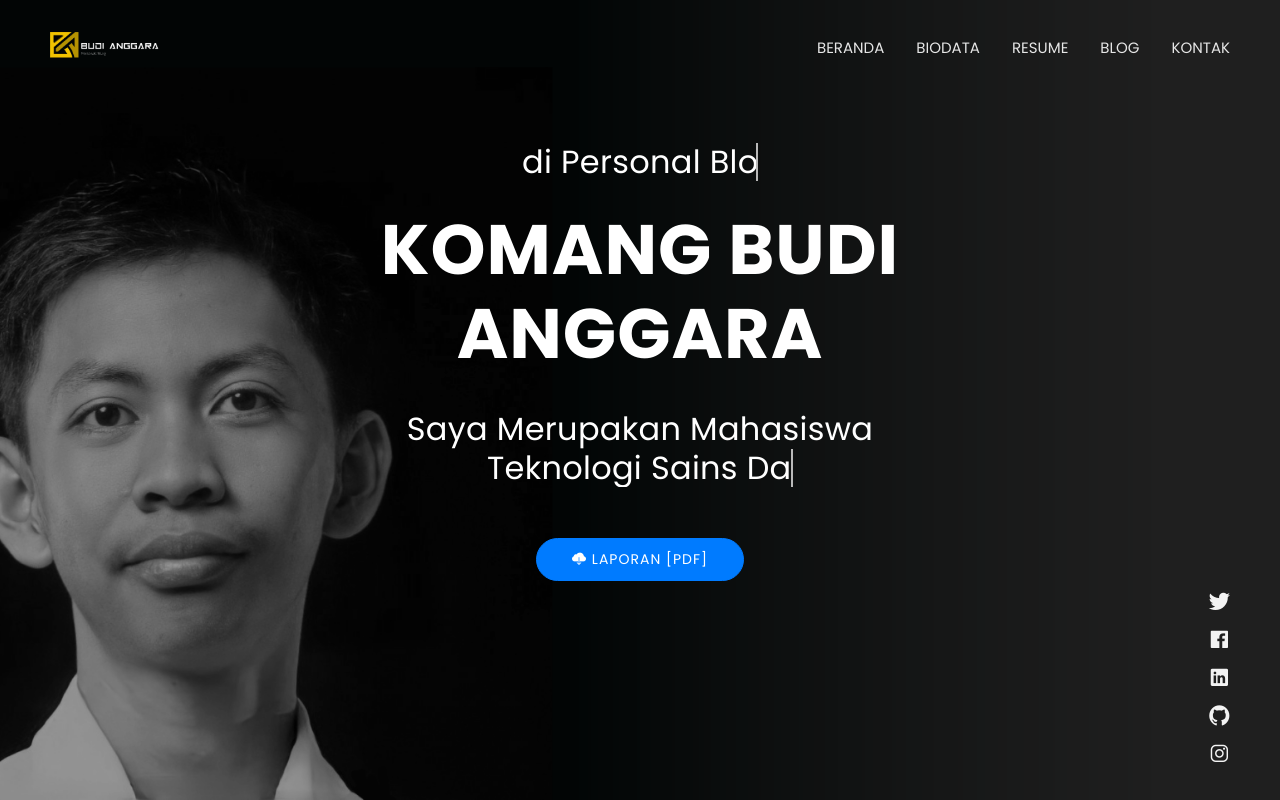
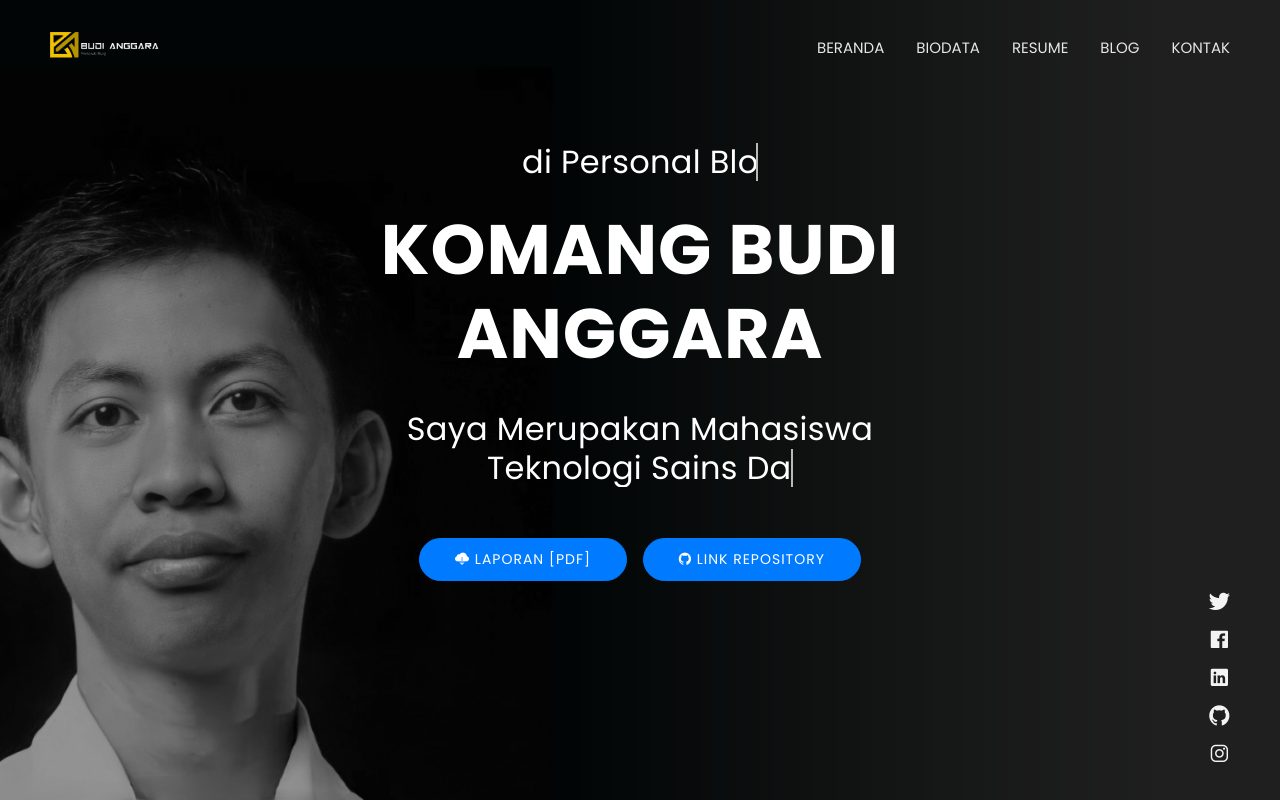
Before and after one commit to kmbudi/kmbudi.github.io, a plain HTML site: page index.html in a window 1280 px wide. Drawn offline with nearby package versions, Linux system fonts and the light colour scheme.

Commit message:
Menambahkan tombol menuju repository github

```diff
--- a/index.html
+++ b/index.html
@@ -56,7 +56,7 @@
           <br>
           <h2 class="home-name">KOMANG <span>BUDI <span>ANGGARA</span></h1>
           <h4 class="cd-headline clip home-headline">Saya Merupakan Mahasiswa <br><span class="cd-words-wrapper single-headline"><b class="is-visible">Eksplorasi dan Visualisasi Data A1</b><b>Teknologi Sains Data</b><b>Universitas Airlangga</b></span></h4>
-          <div class="home-name"><a class="btn content-download button-main button-scheme" href="https://drive.google.com/file/d/1oKte1ZPuG6gSFnEWgCitqTY9VLmJnQwR/view?usp=sharingS" role="button"><i class="ion-ios-cloud-download"></i> LAPORAN [PDF]</a>
+          <div class="home-name"><a class="btn content-download button-main button-scheme" href="https://drive.google.com/file/d/1oKte1ZPuG6gSFnEWgCitqTY9VLmJnQwR/view?usp=sharingS" role="button"><i class="ion-ios-cloud-download"></i> LAPORAN [PDF]</i></a> <a class="home-name"><a class="btn content-download button-main button-scheme" href="" role="button"><i class="icon ion-logo-github"></i> LINK REPOSITORY </a>
           </div>
         </div>
       </div>
```
